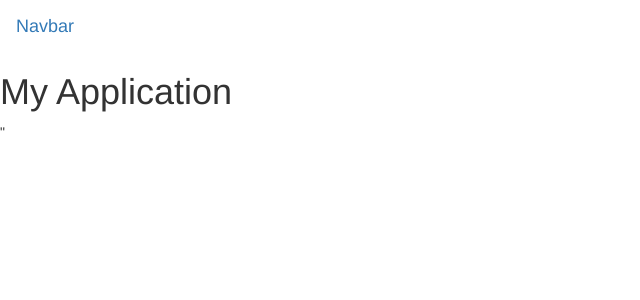
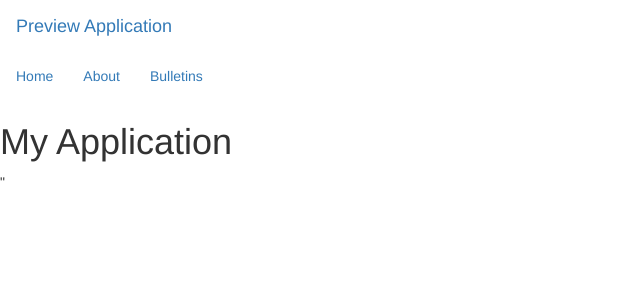
Before and after one commit to CKmwaa/Preview-App, a Flask app: page / in a window 1280 px wide. Shown: the top 300 px of the page, without its empty margins (0-640 px from the left). Run offline with Flask 2, Linux system fonts and the light colour scheme; some libraries are stand-ins or nearby versions.

Commit message:
Add tabs on navbar

```diff
--- a/templates/main.html
+++ b/templates/main.html
@@ -9,8 +9,15 @@
 </head>
 <nav class="navbar navbar-light bg-light">
     <div class="container-fluid">
-      <a class="navbar-brand" href="#">Navbar</a>
+      <a class="navbar-brand" href="#">Preview Application</a>
     </div>
+    <ul class="nav navbar-nav">
+        <li class ="active"><a href = "/">Home</a></li>
+        <li ><a href="/about">About</a></li>
+        <li ><a href="/Bulletins">Bulletins</a></li>
+
+
+    </ul>
   </nav>
 <body>
     <h1>My Application</h1>
```
